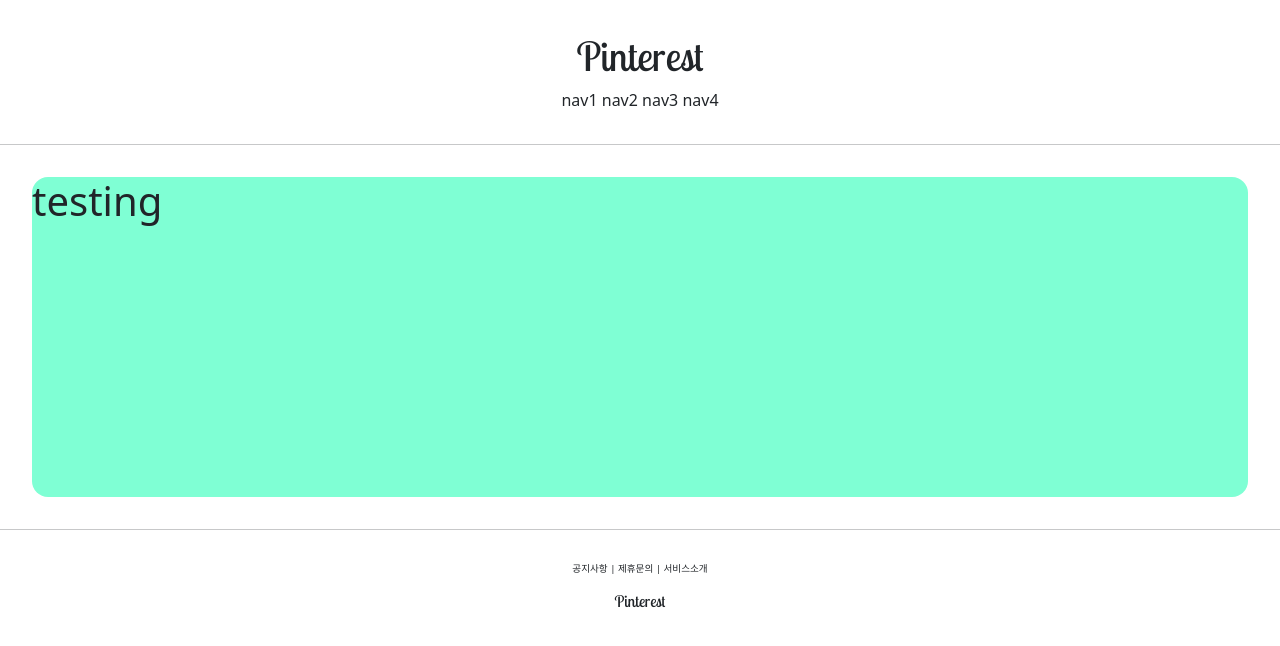
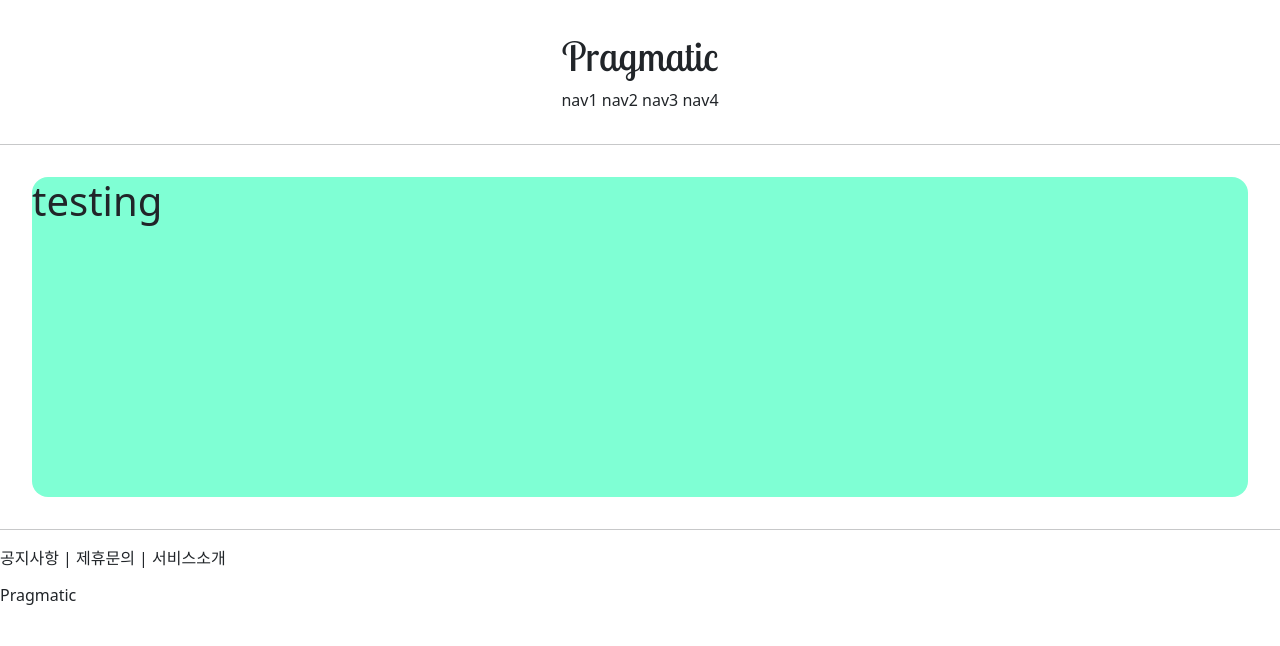
Before and after one commit to mynameisjinn/pinter, a Django app: page /account/hello_world/ in a window 1280 px wide. Shown: the top 646 px of the page. Run offline with Django 4.2, Linux system fonts and the light colour scheme.

Commit message:
django course 11 commit

```diff
--- a/pragmatic/settings.py
+++ b/pragmatic/settings.py
@@ -128,6 +128,12 @@ USE_TZ = True
 
 STATIC_URL = 'static/'
 
+STATIC_ROOT = os.path.join(BASE_DIR, 'staticfiles')
+
+STATICFILES_DIRS = [
+    BASE_DIR / "static",
+]
+
 # Default primary key field type
 # https://docs.djangoproject.com/en/4.0/ref/settings/#default-auto-field
 
--- /dev/null
+++ b/static/base.css
@@ -0,0 +1,16 @@
+.Pragmatic_logo {
+    font-family: 'Lobster Two', cursive;
+}
+
+.Pragmatic_footer_button{
+    font-size : 0.6rem;
+}
+
+.Pragmatic_footer{
+    text-align: center;
+    margin-top: 2rem;
+}
+.Pragmatic_header{
+    text-align: center;
+    margin: 2rem 0;
+}
--- a/templates/footer.html
+++ b/templates/footer.html
@@ -1,13 +1,13 @@
-<div style="text-align: center; margin-top: 2rem;">
+<div class="pragmatic_footer">
 
-    <div style="font-size: 0.6rem;">
+    <div class="pramatic_footer_button">
         <span>공지사항</span> |
         <span>제휴문의</span> |
         <span>서비스소개</span>
 
     </div>
     <div style="margin-top: 1rem">
-        <h6 style="font-family: 'Lobster Two',cursive">Pinterest</h6>
+        <h6 class="Pragmatic_footer_logo">Pragmatic</h6>
     </div>
 
     </div>
--- a/templates/head.html
+++ b/templates/head.html
@@ -1,6 +1,8 @@
+{% load static %}
+
 <head>
     <meta charset="UTF-8">
-    <title>Pinterestmin</title>
+    <title>Pragmatic</title>
     <!-- BOOTSTRAP LINK -->
     <link href="https://cdn.jsdelivr.net/npm/bootstrap@5.1.3/dist/css/bootstrap.min.css" rel="stylesheet"
           integrity="sha384-1BmE4kWBq78iYhFldvKuhfTAU6auU8tT94WrHftjDbrCEXSU1oBoqyl2QvZ6jIW3" crossorigin="anonymous">
@@ -9,4 +11,7 @@
     <link rel="preconnect" href="https://fonts.gstatic.com" crossorigin>
     <link href="https://fonts.googleapis.com/css2?family=Cinzel:wght@700&family=Lobster+Two&display=swap" rel="stylesheet">
 
+    <!-- DEFAULT CSS LINK -->
+    <link rel="stylesheet", type="text/css", href="{% static 'base.css' %}">
+
 </head>
--- a/templates/header.html
+++ b/templates/header.html
@@ -1,6 +1,6 @@
-  <div style="text-align: center; margin: 2rem 0;">
+  <div class="Pragmatic_header">
         <div>
-            <h1 style="font-family: 'Lobster Two', cursive;">Pinterest</h1>
+            <h1 class="Pragmatic_logo"">Pragmatic</h1>
         </div>
         <div>
             <span>nav1</span>
```
